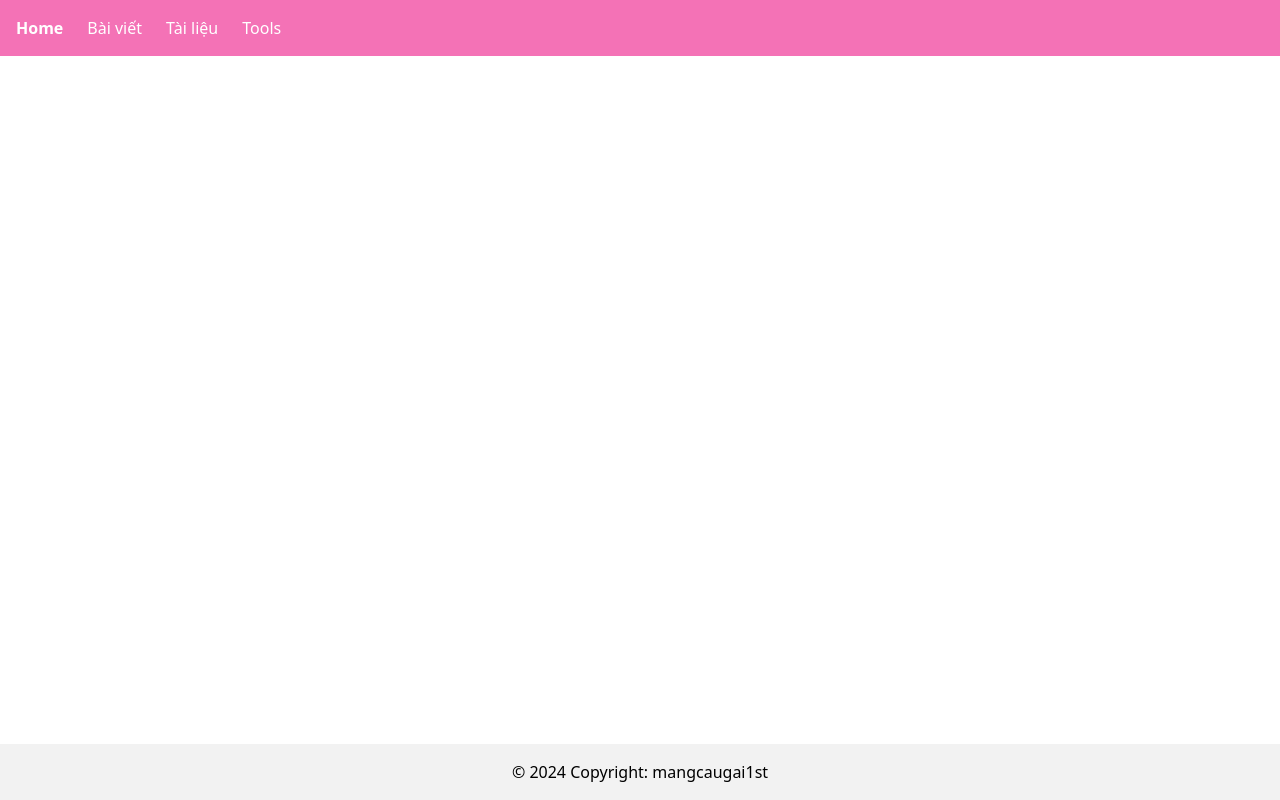
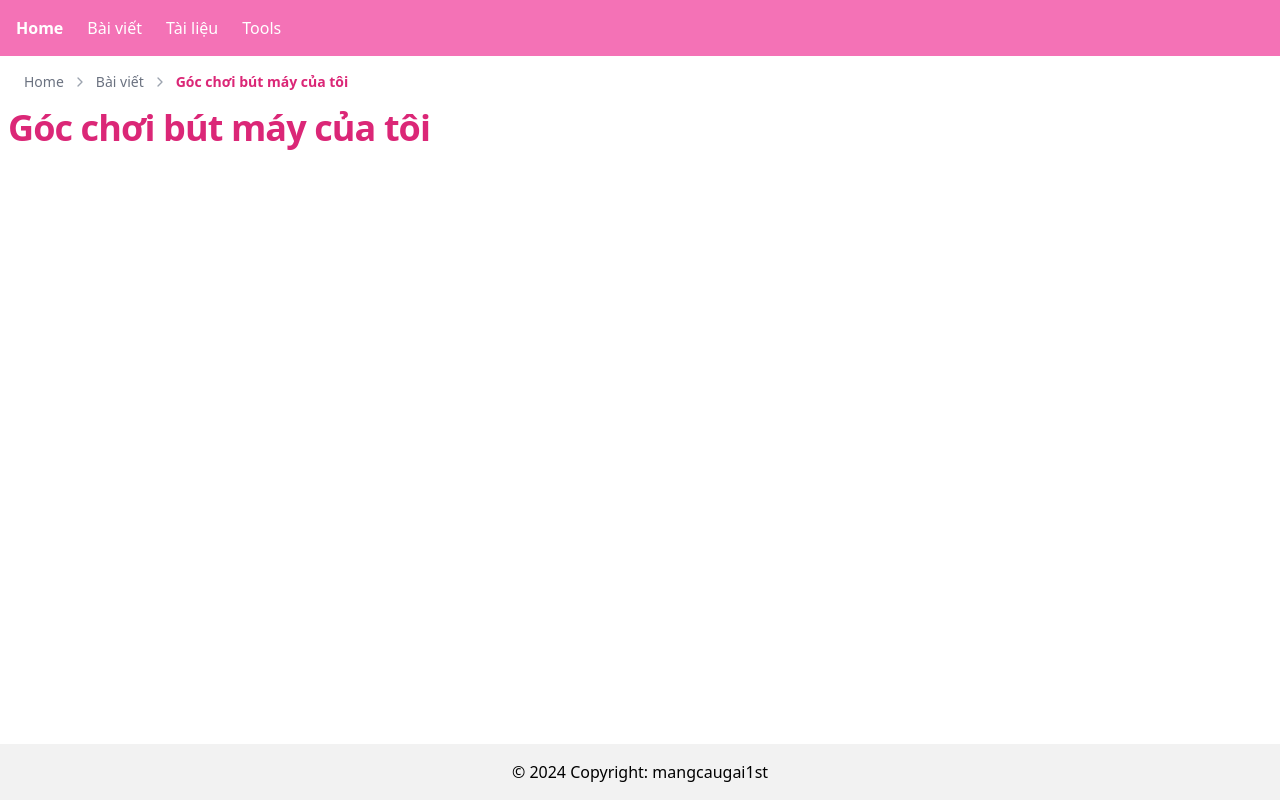
Before and after one commit to mangcaugai1st/mangcaugai1st.github.io, an Angular app: page /A/my_fountain_pen_corner in a window 1280 px wide. Before the commit this address led to /. Built offline with nearby package versions, Linux system fonts and the light colour scheme.

Commit message:
08-Mar-2024

```diff
--- a/src/app/app-routing.module.ts
+++ b/src/app/app-routing.module.ts
@@ -6,11 +6,13 @@ import {AComponent} from "./components/end_user/a/a.component";
 import {BComponent} from "./components/end_user/b/b.component";
 
 import {ThinkPadE590Component} from "./components/end_user/a/think-pad-e590/think-pad-e590.component";
+import { FountainPenComponent } from './components/end_user/a/fountain-pen/fountain-pen.component';
 
 const routes: Routes = [
   {path: '', title: 'Home', component: HomeComponent},
   {path: 'A', title: 'Bài viết', component: AComponent},
   {path: 'A/ThinkPad-E590', title: 'Review ThinkPad E590 sau 4 năm sử dụng', component: ThinkPadE590Component},
+  {path: 'A/my_fountain_pen_corner', title: 'Góc chơi bút máy của tôi', component: FountainPenComponent },
 
   {path: 'B', title: 'Tài liệu', component: BComponent},
 
--- a/src/app/app.module.ts
+++ b/src/app/app.module.ts
@@ -9,6 +9,7 @@ import { AComponent } from './components/end_user/a/a.component';
 import { HomeComponent } from './components/end_user/home/home.component';
 import { ThinkPadE590Component } from './components/end_user/a/think-pad-e590/think-pad-e590.component';
 import { BComponent } from './components/end_user/b/b.component';
+import { FountainPenComponent } from './components/end_user/a/fountain-pen/fountain-pen.component';
 
 @NgModule({
   declarations: [
@@ -19,6 +20,7 @@ import { BComponent } from './components/end_user/b/b.component';
     HomeComponent,
     ThinkPadE590Component,
     BComponent,
+    FountainPenComponent,
   ],
   imports: [
     BrowserModule,
--- a/src/app/components/end_user/a/a.component.html
+++ b/src/app/components/end_user/a/a.component.html
@@ -11,12 +11,12 @@
     </li>
   </ol>
 
-  <div class="grid lg:grid-cols-2 gap-4">
+  <div class="grid lg:grid-cols-1 gap-4">
     <div *ngFor="let i of post">
       <div class="">
-        <a routerLink="{{i.link}}" class="flex flex-col items-center bg-white border border-gray-200 rounded-lg shadow md:flex-row md:max-w-xl hover:bg-gray-100">
-          <div class="md:px-3">
-            <img class="object-cover rounded-t-lg md:h-full md:w-full md:rounded-none md:rounded-s-lg" src="assets/images/{{i.thumbnail}}" alt="">
+        <a routerLink="{{i.link}}" class="flex flex-col items-center bg-white border border-gray-200 rounded-lg shadow md:flex-row md:w-2/3 hover:bg-gray-100">
+          <div class="">
+            <img class="object-fill rounded-t-lg md:h-72 md:w-96 md:rounded-none md:rounded-s-lg" src="assets/images/{{i.thumbnail}}" alt="">
           </div>
           <div class="flex flex-col justify-between p-4 leading-normal">
             <h5 class="mb-2 text-2xl font-bold tracking-tight text-gray-900">{{i.title}}</h5>
--- a/src/app/components/end_user/a/a.component.ts
+++ b/src/app/components/end_user/a/a.component.ts
@@ -13,6 +13,7 @@ export class AComponent  {
   constructor() { // khởi tạo mảng post với các objects Post
     this.post = [
       {thumbnail: 'ThinkPad-logo.webp', title: 'Review Thinkpad E590 sau hơn 4 năm sử dụng', link: '/A/ThinkPad-E590', status: '(Bài viết còn tiếp tục cập nhật.)', first_release: new Date("2023-04-11"), last_update: new Date("2023-10-26") },
+      {thumbnail: '20240308_185057.jpg', title: 'Góc chơi bút máy của tôi', link: '/A/my_fountain_pen_corner', status: '(Bài viết còn tiếp tục cập nhật.)', first_release: new Date("2024-03-08"), last_update: new Date("2024-03-08") },
     ];
   }
 }
--- /dev/null
+++ b/src/app/components/end_user/a/fountain-pen/fountain-pen.component.html
@@ -0,0 +1,23 @@
+<div class="container mx-auto">
+  <ol class="flex items-center whitespace-nowrap p-4" aria-label="Breadcrumb">
+    <li class="inline-flex items-center">
+      <a class="flex items-center text-sm text-gray-500 hover:text-blue-600 focus:outline-none focus:text-blue-600" routerLink="">
+        Home
+      </a>
+      <svg class="flex-shrink-0 mx-2 overflow-visible h-4 w-4 text-gray-400" xmlns="http://www.w3.org/2000/svg" width="24" height="24" viewBox="0 0 24 24" fill="none" stroke="currentColor" stroke-width="2" stroke-linecap="round" stroke-linejoin="round"><path d="m9 18 6-6-6-6"/></svg>
+    </li>
+    <li class="inline-flex items-center">
+      <a class="flex items-center text-sm text-gray-500 hover:text-blue-600 focus:outline-none focus:text-blue-600" routerLink="/A">
+        Bài viết
+        <svg class="flex-shrink-0 mx-2 overflow-visible h-4 w-4 text-gray-400" xmlns="http://www.w3.org/2000/svg" width="24" height="24" viewBox="0 0 24 24" fill="none" stroke="currentColor" stroke-width="2" stroke-linecap="round" stroke-linejoin="round"><path d="m9 18 6-6-6-6"/></svg>
+      </a>
+    </li>
+    <li class="inline-flex items-center text-sm font-semibold text-pink-600 truncate" aria-current="page">
+      Góc chơi bút máy của tôi
+    </li>
+  </ol>
+  <div class="text-left">
+    <h1 class="mb-2 text-4xl font-bold tracking-tight text-pink-600">Góc chơi bút máy của tôi</h1>
+  </div>
+
+</div>
```
Also changed, not shown: src/app/components/end_user/a/fountain-pen/fountain-pen.component.ts (added, +10 -0 lines), src/app/components/end_user/a/fountain-pen/fountain-pen.component.css (added), 1 other file (tests, documents, lock files or other folders).
